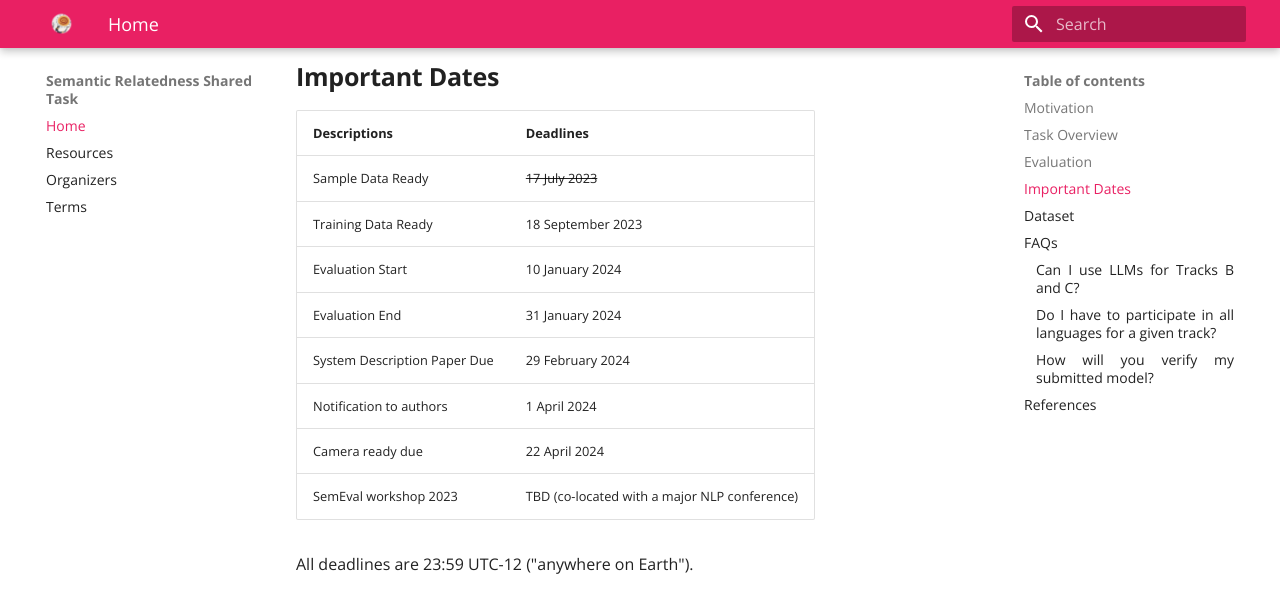
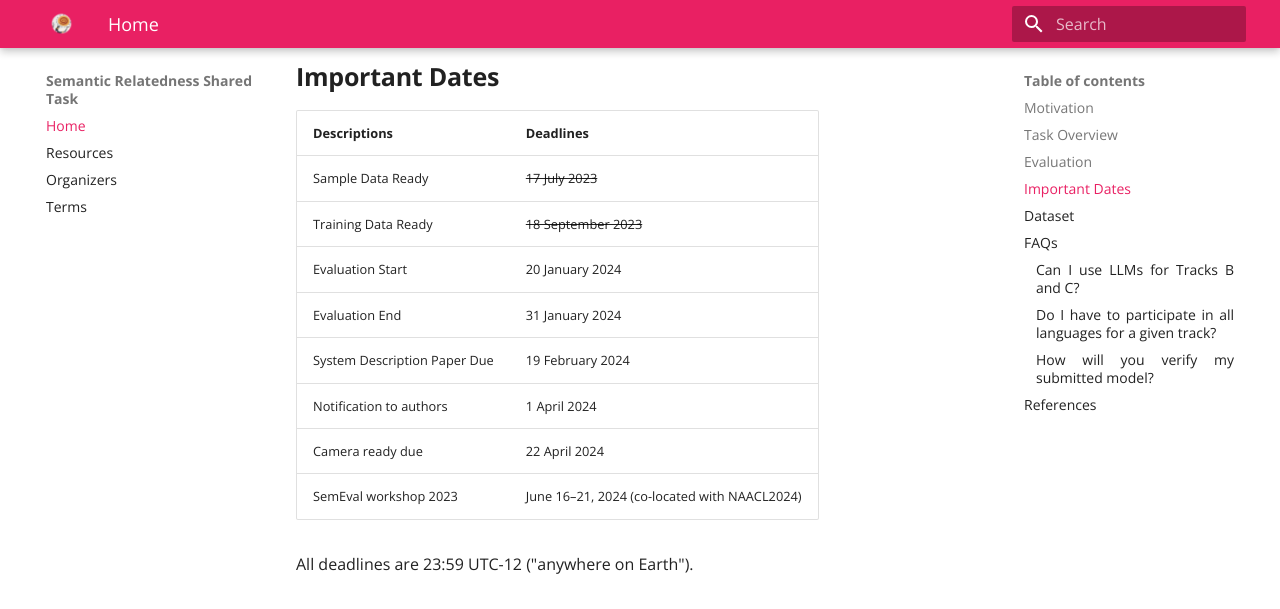
Before and after one commit to semantic-textual-relatedness/semantic-textual-relatedness.github.io, an MkDocs documentation site: the page built from docs/index.md, in a window 1280 px wide and 900 px high, scrolled down 2693 px. Shown: the top 609 px of the window. Built offline with MkDocs 1.6.1 and Material for MkDocs 9.7.7, drawn with Linux system fonts in a browser that asks for light colours.

Commit message:
Update index.md
edited important dates

```diff
--- a/docs/index.md
+++ b/docs/index.md
@@ -100,13 +100,13 @@ The official evaluation metric for this task is the Spearman rank correlation co
 | Descriptions                 | Deadlines                                    |
 | ---------------------------- | -------------------------------------------- |
 | Sample Data Ready            | <s>17 July 2023</s>                          |
-| Training Data Ready          | 18 September 2023                            |
-| Evaluation Start             | 10 January 2024                              |
+| Training Data Ready          | <s>18 September 2023</s>                     |
+| Evaluation Start             | 20 January 2024                              |
 | Evaluation End               | 31 January 2024                              |
-| System Description Paper Due | 29 February 2024                             |
+| System Description Paper Due | 19 February 2024                             |
 | Notification to authors      | 1 April 2024                                 |
 | Camera ready due             | 22 April 2024                                |
-| SemEval workshop 2023        | TBD (co-located with a major NLP conference) |
+| SemEval workshop 2023        | June 16–21, 2024 (co-located with NAACL2024) |
 
 All deadlines are 23:59 UTC-12 ("anywhere on Earth").
 
```
